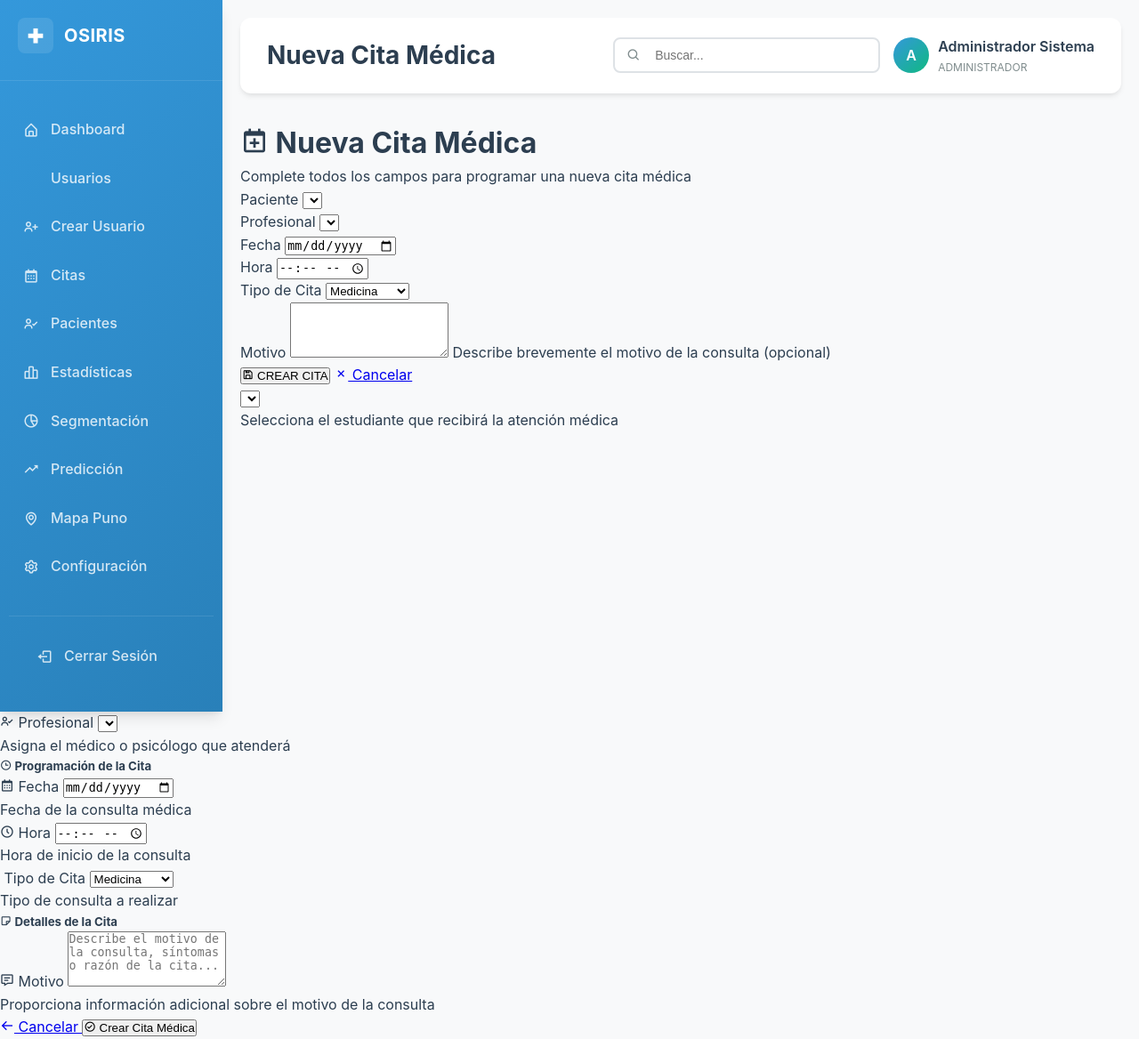
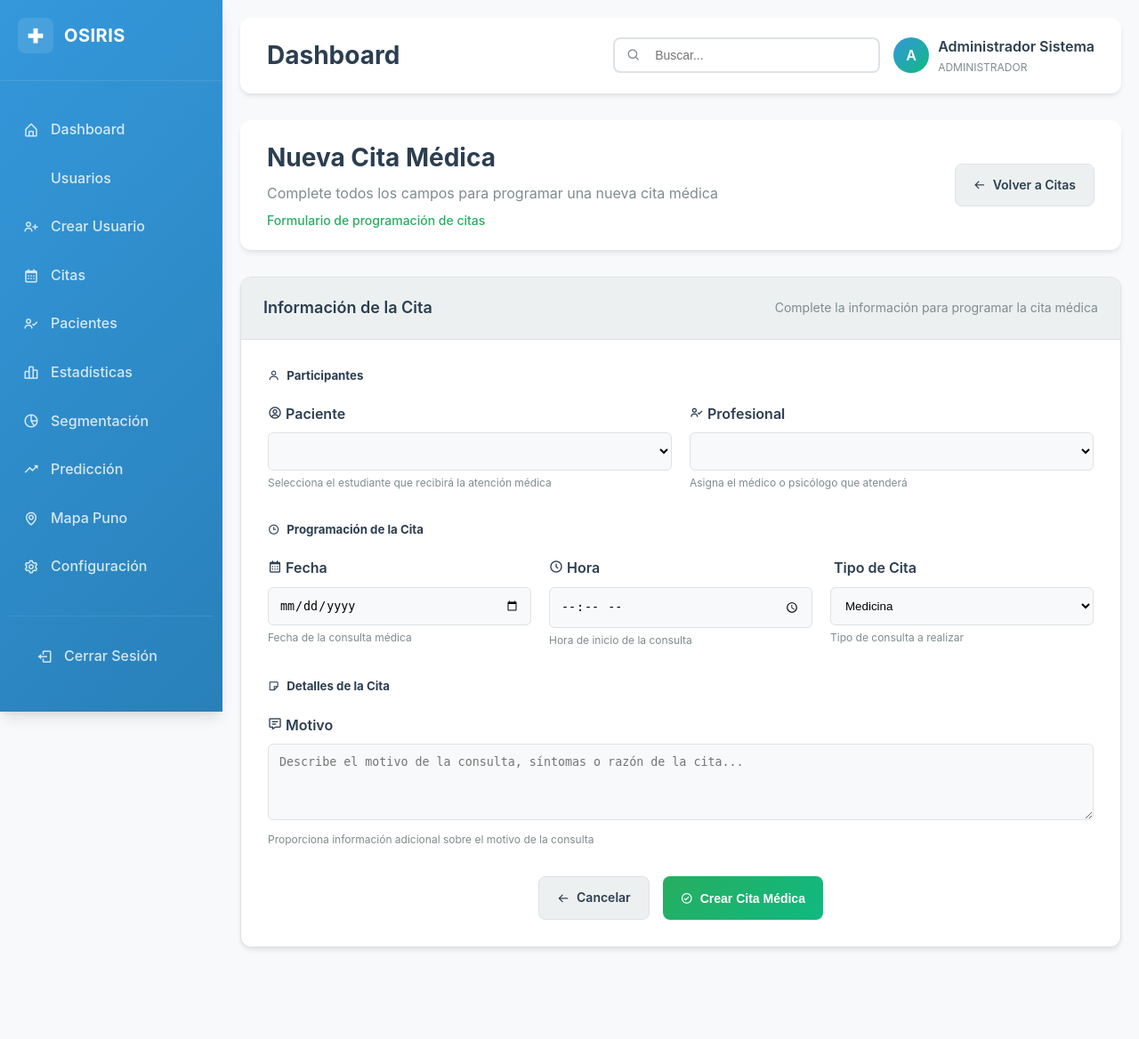
Before and after one commit to DENIS-DEVELOPER-oss/OSIRIS---Lab, a Flask app: page /citas/crear in a window 1280 px wide. Shown: the whole page at 89% size. After the commit the page ends 1068 px from the top, so only its background shows below. Run offline with Flask 3, Linux system fonts and the light colour scheme; a user stored in the database is signed in; data comes from the database, SQL or seed files in the repository; data that the repository does not hold is empty.

Commit message:
Improve the appearance of the new appointment creation page
Restructures the "crear.html" template for the citas module to enhance UI with admin dashboard elements.

Replit-Commit-Author: Agent
Replit-Commit-Session-Id: f04c708b-f78f-4761-983c-19a318aada5f
Replit-Commit-Screenshot-Url: https://storage.googleapis.com/screenshot-production-us-central1/7355c6e8-0d2f-4510-9622-a158714dce07/187d9bc1-e9ec-4921-afb1-a0c5dd727fd7.jpg

```diff
--- a/templates/citas/crear.html
+++ b/templates/citas/crear.html
@@ -2,222 +2,144 @@
 
 {% block title %}Nueva Cita - Sistema Médico Universitario{% endblock %}
 
-{% block page_title %}Nueva Cita Médica{% endblock %}
-
 {% block content %}
-<div class="osiris-form-container">
-    <div class="osiris-form-header">
-        <h1><i class='bx bx-calendar-plus'></i> Nueva Cita Médica</h1>
-        <p>Complete todos los campos para programar una nueva cita médica</p>
+<!-- Dashboard Header -->
+<div class="admin-header">
+    <div>
+        <h1 class="admin-header-title">Nueva Cita Médica</h1>
+        <p class="admin-header-subtitle">Complete todos los campos para programar una nueva cita médica</p>
+        <small class="admin-status">Formulario de programación de citas</small>
+    </div>
+    <div class="admin-header-actions">
+        <a href="{{ url_for('citas.lista') }}" class="admin-btn admin-btn-secondary">
+            <i class='bx bx-arrow-back'></i>
+            Volver a Citas
+        </a>
+    </div>
 </div>
 
-    <div class="osiris-form-body">
+<!-- Formulario de Nueva Cita -->
+<div class="admin-table-container">
+    <div class="admin-table-header">
+        <div class="admin-table-title">Información de la Cita</div>
+        <div style="color: var(--admin-text-secondary); font-size: 14px;">
+            Complete la información para programar la cita médica
+        </div>
+    </div>
+    <div style="padding: 30px;">
         <form method="POST">
             {{ form.hidden_tag() }}
 
-            <div class="osiris-form-row">
-                <div class="osiris-form-group">
-                    <label class="osiris-form-label">{{ form.paciente_id.label.text }}</label>
-                    {{ form.paciente_id(class="osiris-form-select" + (" error" if form.paciente_id.errors else "")) }}
+            <!-- Participantes -->
+            <div style="margin-bottom: 30px;">
+                <h5 style="color: var(--admin-text-primary); margin-bottom: 20px; display: flex; align-items: center; gap: 8px;">
+                    <i class='bx bx-user'></i> Participantes
+                </h5>
+                <div style="display: grid; grid-template-columns: 1fr 1fr; gap: 20px;">
+                    <div>
+                        <label style="display: block; margin-bottom: 8px; font-weight: 600; color: var(--admin-text-primary);">
+                            <i class='bx bx-user-circle'></i> {{ form.paciente_id.label.text }}
+                        </label>
+                        {{ form.paciente_id(style="width: 100%; padding: 12px; border: 1px solid var(--admin-border); border-radius: 6px; background: var(--admin-bg);") }}
                         {% if form.paciente_id.errors %}
                             {% for error in form.paciente_id.errors %}
-                            <span class="osiris-form-error">{{ error }}</span>
+                                <div style="color: #dc3545; font-size: 12px; margin-top: 4px;">{{ error }}</div>
                             {% endfor %}
                         {% endif %}
+                        <small style="color: var(--admin-text-secondary); font-size: 12px;">Selecciona el estudiante que recibirá la atención médica</small>
                     </div>
 
-                <div class="osiris-form-group">
-                    <label class="osiris-form-label">{{ form.profesional_id.label.text }}</label>
-                    {{ form.profesional_id(class="osiris-form-select" + (" error" if form.profesional_id.errors else "")) }}
+                    <div>
+                        <label style="display: block; margin-bottom: 8px; font-weight: 600; color: var(--admin-text-primary);">
+                            <i class='bx bx-user-check'></i> {{ form.profesional_id.label.text }}
+                        </label>
+                        {{ form.profesional_id(style="width: 100%; padding: 12px; border: 1px solid var(--admin-border); border-radius: 6px; background: var(--admin-bg);") }}
                         {% if form.profesional_id.errors %}
                             {% for error in form.profesional_id.errors %}
-                            <span class="osiris-form-error">{{ error }}</span>
+                                <div style="color: #dc3545; font-size: 12px; margin-top: 4px;">{{ error }}</div>
                             {% endfor %}
                         {% endif %}
-                </div>
-            </div>
-
-            <div class="osiris-form-row">
-                <div class="osiris-form-group">
-                    <label class="osiris-form-label">{{ form.fecha.label.text }}</label>
-                    {{ form.fecha(class="osiris-form-input" + (" error" if form.fecha.errors else "")) }}
-                    {% if form.fecha.errors %}
-                        {% for error in form.fecha.errors %}
-                            <span class="osiris-form-error">{{ error }}</span>
-                        {% endfor %}
-                    {% endif %}
-                </div>
-
-                <div class="osiris-form-group">
-                    <label class="osiris-form-label">{{ form.hora.label.text }}</label>
-                    {{ form.hora(class="osiris-form-input" + (" error" if form.hora.errors else "")) }}
-                    {% if form.hora.errors %}
-                        {% for error in form.hora.errors %}
-                            <span class="osiris-form-error">{{ error }}</span>
-                        {% endfor %}
-                    {% endif %}
-                </div>
-            </div>
-
-            <div class="osiris-form-row single">
-                <div class="osiris-form-group">
-                    <label class="osiris-form-label">{{ form.tipo_cita.label.text }}</label>
-                    {{ form.tipo_cita(class="osiris-form-select" + (" error" if form.tipo_cita.errors else "")) }}
-                    {% if form.tipo_cita.errors %}
-                        {% for error in form.tipo_cita.errors %}
-                            <span class="osiris-form-error">{{ error }}</span>
-                        {% endfor %}
-                    {% endif %}
-                </div>
-            </div>
-
-            <div class="osiris-form-row single">
-                <div class="osiris-form-group">
-                    <label class="osiris-form-label">{{ form.motivo.label.text }}</label>
-                    {{ form.motivo(class="osiris-form-textarea" + (" error" if form.motivo.errors else ""), rows="4") }}
-                    {% if form.motivo.errors %}
-                        {% for error in form.motivo.errors %}
-                            <span class="osiris-form-error">{{ error }}</span>
-                        {% endfor %}
-                    {% endif %}
-                    <span class="osiris-form-help">Describe brevemente el motivo de la consulta (opcional)</span>
-                </div>
-            </div>
-
-            <div class="osiris-form-actions">
-                <button type="submit" class="osiris-btn osiris-btn-primary">
-                    <i class='bx bx-save'></i> CREAR CITA
-                </button>
-                <a href="{{ url_for('citas.lista') }}" class="osiris-btn osiris-btn-secondary">
-                    <i class='bx bx-x'></i> Cancelar
-                </a>
-            </div>
-        </form>
-    </div>
-</div>
-                        </label>
-                        {{ form.paciente_id(class="form-select" + (" error" if form.paciente_id.errors else "")) }}
-                        {% if form.paciente_id.errors %}
-                            <div class="error-message">
-                                <i class='bx bx-error-circle'></i>
-                                {% for error in form.paciente_id.errors %}
-                                    {{ error }}
-                                {% endfor %}
-                            </div>
-                        {% endif %}
-                        <div class="form-help">Selecciona el estudiante que recibirá la atención médica</div>
-                    </div>
-                </div>
-
-                <div class="col-md-6">
-                    <div class="form-group">
-                        <label class="form-label">
-                            <i class='bx bx-user-check'></i> {{ form.profesional_id.label.text }}
-                        </label>
-                        {{ form.profesional_id(class="form-select" + (" error" if form.profesional_id.errors else "")) }}
-                        {% if form.profesional_id.errors %}
-                            <div class="error-message">
-                                <i class='bx bx-error-circle'></i>
-                                {% for error in form.profesional_id.errors %}
-                                    {{ error }}
-                                {% endfor %}
-                            </div>
-                        {% endif %}
-                        <div class="form-help">Asigna el médico o psicólogo que atenderá</div>
-                    </div>
+                        <small style="color: var(--admin-text-secondary); font-size: 12px;">Asigna el médico o psicólogo que atenderá</small>
                     </div>
                 </div>
             </div>
 
-        <!-- Sección: Programación -->
-        <div class="form-section">
-            <h5><i class='bx bx-time'></i> Programación de la Cita</h5>
-            <div class="row">
-                <div class="col-md-4">
-                    <div class="form-group">
-                        <label class="form-label">
+            <!-- Programación -->
+            <div style="margin-bottom: 30px;">
+                <h5 style="color: var(--admin-text-primary); margin-bottom: 20px; display: flex; align-items: center; gap: 8px;">
+                    <i class='bx bx-time'></i> Programación de la Cita
+                </h5>
+                <div style="display: grid; grid-template-columns: 1fr 1fr 1fr; gap: 20px;">
+                    <div>
+                        <label style="display: block; margin-bottom: 8px; font-weight: 600; color: var(--admin-text-primary);">
                             <i class='bx bx-calendar'></i> {{ form.fecha.label.text }}
                         </label>
-                        {{ form.fecha(class="form-control" + (" error" if form.fecha.errors else "")) }}
+                        {{ form.fecha(style="width: 100%; padding: 12px; border: 1px solid var(--admin-border); border-radius: 6px; background: var(--admin-bg);") }}
                         {% if form.fecha.errors %}
-                            <div class="error-message">
-                                <i class='bx bx-error-circle'></i>
                             {% for error in form.fecha.errors %}
-                                    {{ error }}
+                                <div style="color: #dc3545; font-size: 12px; margin-top: 4px;">{{ error }}</div>
                             {% endfor %}
-                            </div>
                         {% endif %}
-                        <div class="form-help">Fecha de la consulta médica</div>
-                    </div>
+                        <small style="color: var(--admin-text-secondary); font-size: 12px;">Fecha de la consulta médica</small>
                     </div>
 
-                <div class="col-md-4">
-                    <div class="form-group">
-                        <label class="form-label">
+                    <div>
+                        <label style="display: block; margin-bottom: 8px; font-weight: 600; color: var(--admin-text-primary);">
                             <i class='bx bx-time-five'></i> {{ form.hora.label.text }}
                         </label>
-                        {{ form.hora(class="form-control" + (" error" if form.hora.errors else "")) }}
+                        {{ form.hora(style="width: 100%; padding: 12px; border: 1px solid var(--admin-border); border-radius: 6px; background: var(--admin-bg);") }}
                         {% if form.hora.errors %}
-                            <div class="error-message">
-                                <i class='bx bx-error-circle'></i>
                             {% for error in form.hora.errors %}
-                                    {{ error }}
+                                <div style="color: #dc3545; font-size: 12px; margin-top: 4px;">{{ error }}</div>
                             {% endfor %}
-                            </div>
                         {% endif %}
-                        <div class="form-help">Hora de inicio de la consulta</div>
-                    </div>
+                        <small style="color: var(--admin-text-secondary); font-size: 12px;">Hora de inicio de la consulta</small>
                     </div>
 
-                <div class="col-md-4">
-                    <div class="form-group">
-                        <label class="form-label">
+                    <div>
+                        <label style="display: block; margin-bottom: 8px; font-weight: 600; color: var(--admin-text-primary);">
                             <i class='bx bx-medical'></i> {{ form.tipo_cita.label.text }}
                         </label>
-                        {{ form.tipo_cita(class="form-select" + (" error" if form.tipo_cita.errors else "")) }}
+                        {{ form.tipo_cita(style="width: 100%; padding: 12px; border: 1px solid var(--admin-border); border-radius: 6px; background: var(--admin-bg);") }}
                         {% if form.tipo_cita.errors %}
-                            <div class="error-message">
-                                <i class='bx bx-error-circle'></i>
                             {% for error in form.tipo_cita.errors %}
-                                    {{ error }}
+                                <div style="color: #dc3545; font-size: 12px; margin-top: 4px;">{{ error }}</div>
                             {% endfor %}
-                            </div>
                         {% endif %}
-                        <div class="form-help">Tipo de consulta a realizar</div>
-                    </div>
+                        <small style="color: var(--admin-text-secondary); font-size: 12px;">Tipo de consulta a realizar</small>
                     </div>
                 </div>
             </div>
 
-        <!-- Sección: Detalles -->
-        <div class="form-section">
-            <h5><i class='bx bx-note'></i> Detalles de la Cita</h5>
-            <div class="form-group">
-                <label class="form-label">
+            <!-- Detalles -->
+            <div style="margin-bottom: 30px;">
+                <h5 style="color: var(--admin-text-primary); margin-bottom: 20px; display: flex; align-items: center; gap: 8px;">
+                    <i class='bx bx-note'></i> Detalles de la Cita
+                </h5>
+                <div>
+                    <label style="display: block; margin-bottom: 8px; font-weight: 600; color: var(--admin-text-primary);">
                         <i class='bx bx-message-detail'></i> {{ form.motivo.label.text }}
                     </label>
-                {{ form.motivo(class="form-control" + (" error" if form.motivo.errors else ""), rows="4", placeholder="Describe el motivo de la consulta, síntomas o razón de la cita...") }}
+                    {{ form.motivo(rows="4", style="width: 100%; padding: 12px; border: 1px solid var(--admin-border); border-radius: 6px; background: var(--admin-bg); resize: vertical;", placeholder="Describe el motivo de la consulta, síntomas o razón de la cita...") }}
                     {% if form.motivo.errors %}
-                    <div class="error-message">
-                        <i class='bx bx-error-circle'></i>
                         {% for error in form.motivo.errors %}
-                            {{ error }}
+                            <div style="color: #dc3545; font-size: 12px; margin-top: 4px;">{{ error }}</div>
                         {% endfor %}
-                    </div>
                     {% endif %}
-                <div class="form-help">Proporciona información adicional sobre el motivo de la consulta</div>
+                    <small style="color: var(--admin-text-secondary); font-size: 12px;">Proporciona información adicional sobre el motivo de la consulta</small>
                 </div>
             </div>
 
             <!-- Botones de Acción -->
-        <div class="btn-group-actions">
-            <a href="{{ url_for('citas.lista') }}" class="btn btn-secondary btn-lg">
+            <div style="display: flex; justify-content: center; gap: 15px; margin-top: 30px;">
+                <a href="{{ url_for('citas.lista') }}" class="admin-btn admin-btn-secondary">
                     <i class='bx bx-arrow-back'></i> Cancelar
                 </a>
-            <button type="submit" class="btn btn-success btn-lg">
+                <button type="submit" class="admin-btn admin-btn-success">
                     <i class='bx bx-check-circle'></i> Crear Cita Médica
                 </button>
             </div>
         </form>
     </div>
+</div>
 {% endblock %}
```
Lines whose indentation alone changed are shown as unchanged.
